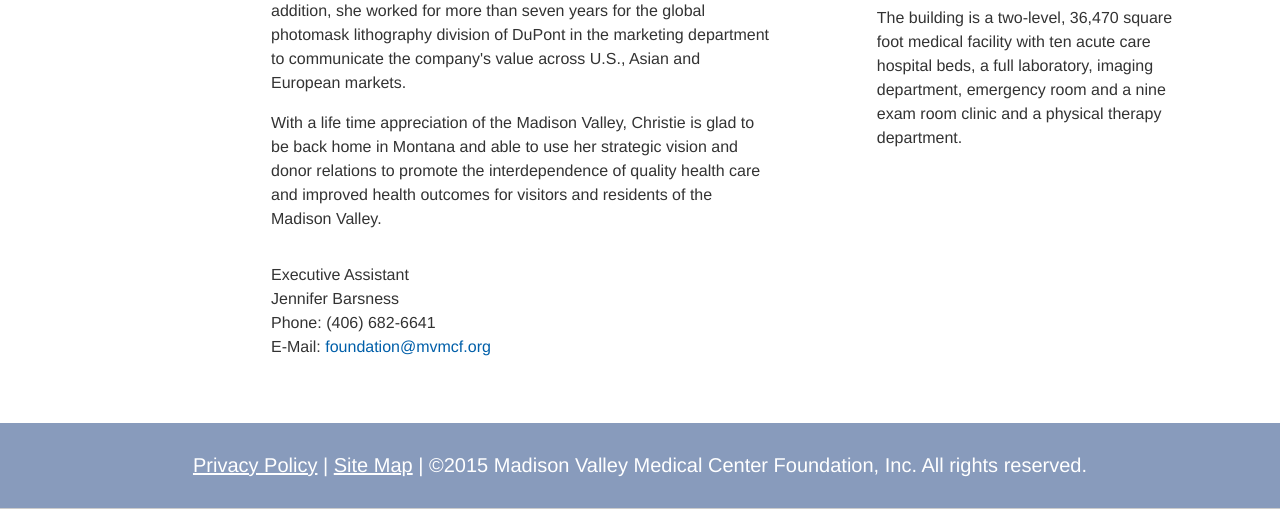
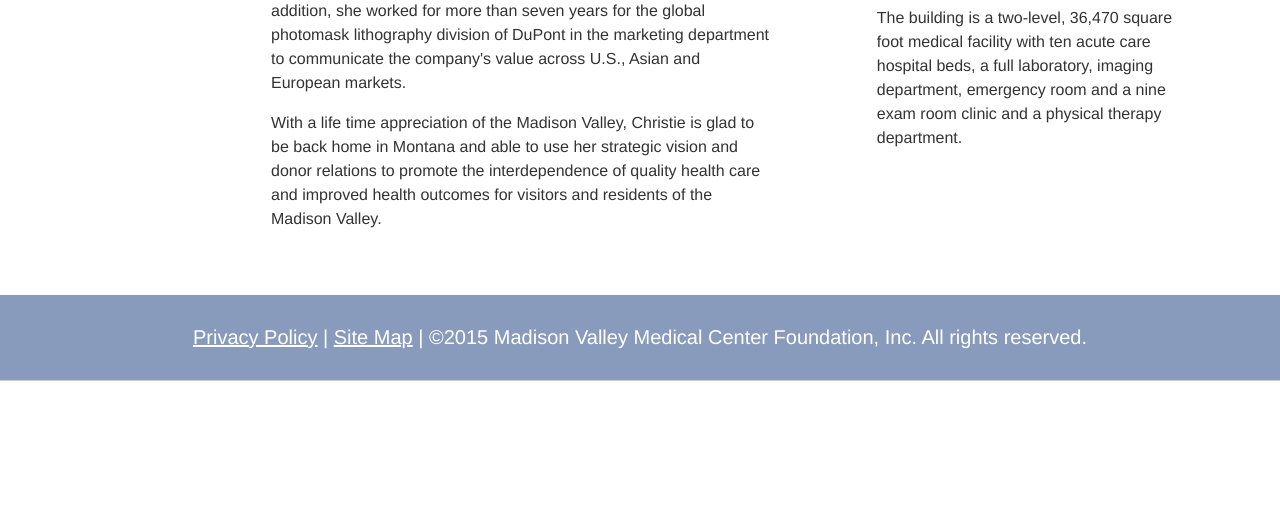
Before and after one commit to polarbeardesign/mvmcf, a PHP site: page /contactus.php in a window 1280 px wide. Shown: the part 1321-1830 px from the top of the page. After the commit the page ends 1702 px from the top, so only its background shows below. Run offline with PHP 8.4, Linux system fonts and the light colour scheme.

Commit message:
copy updates on about us and contact us

```diff
--- a/aboutus.php
+++ b/aboutus.php
@@ -66,7 +66,6 @@
          <li>Josh Vujovich, <em>Treasurer</em></li>
          <li>Heidi Gildred, <em>Secretary</em></li>
          <li>Mary Oliver</li>
-         <li>Tom Riggs</li>
          <li>Dottie Fossel, <em>MVMC Representative</em></li>
          <li>Manny Hoag, <em>MVMC Representative</em></li>
          <li>John Bishop, <em>MVMC CEO</em></li>
@@ -88,11 +87,6 @@
         <em>Christie S. Trapp</em><br />
         Phone: (406) 682-6630<br />
         E-Mail: <a href="mailto:ctrapp@mvmcf.org">ctrapp@mvmcf.org</a><br />
-        <br />
-        <strong>Executive Assistant</strong><br />
-        <em>Jennifer Barsness</em><br />
-        Phone: (406) 682-6641<br />
-        E-Mail: <a href="mailto:foundation@mvmcf.org">foundation@mvmcf.org</a>
       </div>
     </div>
   </article>
--- a/contactus.php
+++ b/contactus.php
@@ -64,19 +64,6 @@
     </div>
     </div>
 
-    <div class="row">
-      <div class="cell" style="width: 175px;">
-        &nbsp;
-      </div>
-    <div class="cell" style="width: 500px;">
-
-    <p><strong>Executive Assistant</strong><br />
-    Jennifer Barsness<br />
-    Phone: (406) 682-6641<br />
-    E-Mail: <a href="mailto:foundation@mvmcf.org">foundation@mvmcf.org</a></p>
-    </div>
-    </div>
-
   </article>
 
   <section class="sidebar">
```
